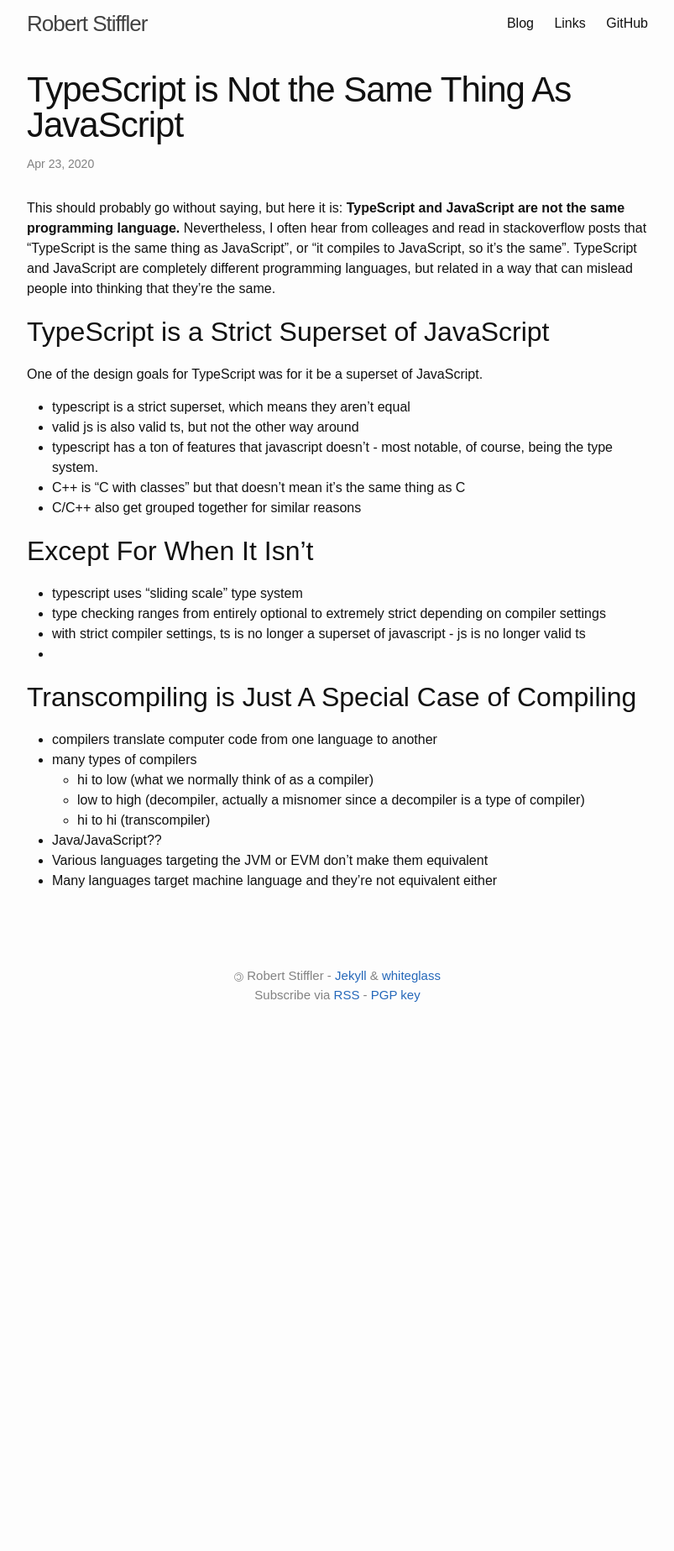
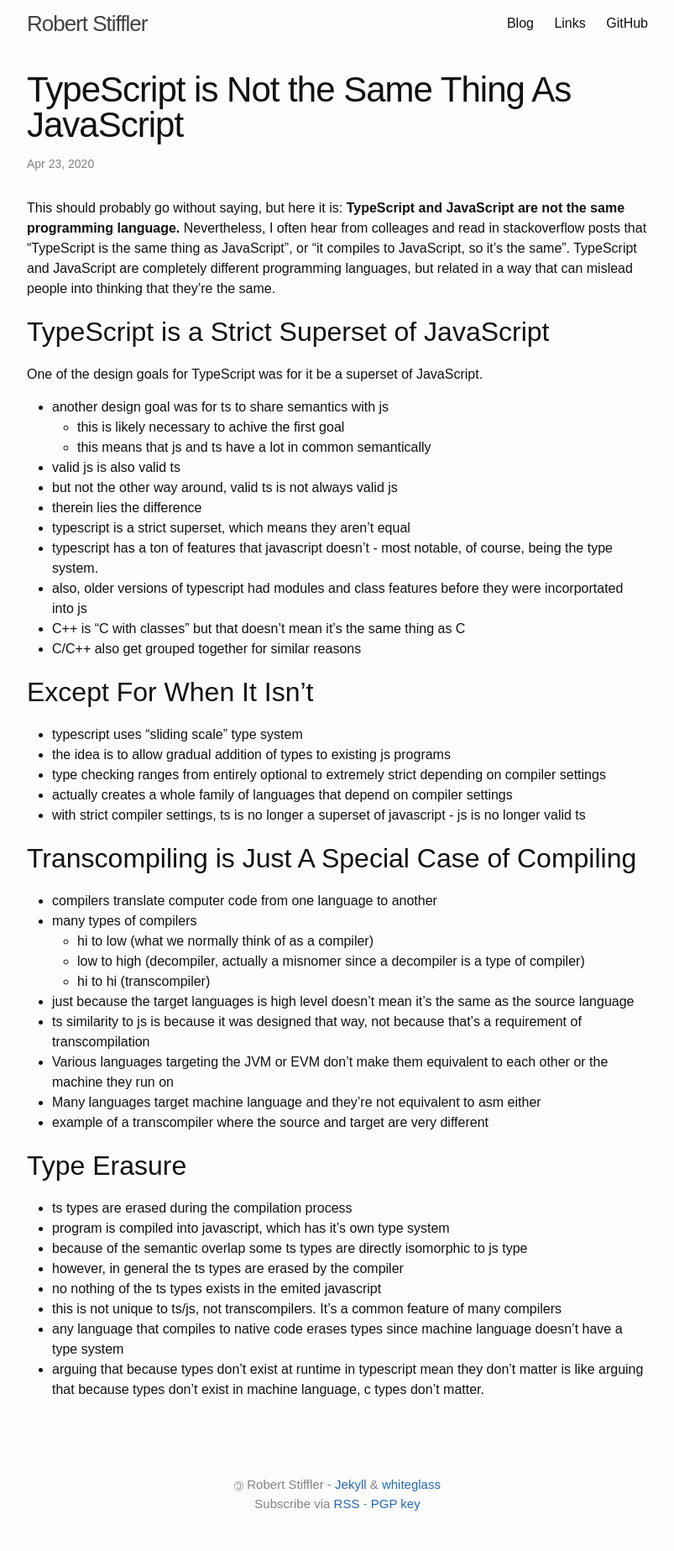
Before and after one commit to stifflerus/stifflerus, a Jekyll site: the page built from _posts/2020-04-23-typescript-is-not-the-same-thing-as-javascript.md, in a window 1280 px wide. Shown: the whole page at 84% size, without its empty margins (238-1041 px from the left). Built offline with Jekyll 4.4.1, drawn with Linux system fonts in a browser that asks for light colours; before the commit the page ends 1241 px from its top, so only the background shows below that.

Commit message:
added notes

```diff
--- a/_posts/2020-04-23-typescript-is-not-the-same-thing-as-javascript.md
+++ b/_posts/2020-04-23-typescript-is-not-the-same-thing-as-javascript.md
@@ -13,21 +13,27 @@ thinking that they're the same.
 ## TypeScript is a Strict Superset of JavaScript
 One of the design goals for TypeScript was for it be a superset of JavaScript.
 
+- another design goal was for ts to share semantics with js
+  - this is likely necessary to achive the first goal
+  - this means that js and ts have a lot in common semantically
+- valid js is also valid ts
+- but not the other way around, valid ts is not always valid js
+- therein lies the difference
 - typescript is a strict superset, which means they aren't equal
-- valid js is also valid ts, but not the other way around
 - typescript has a ton of features that javascript doesn't - most notable,
   of course, being the type system.
+- also, older versions of typescript had modules and class features before they were incorportated into js
 - C++ is "C with classes" but that doesn't mean it's the same thing as C
 - C/C++ also get grouped together for similar reasons
 
 ## Except For When It Isn't
 - typescript uses "sliding scale" type system
+- the idea is to allow gradual addition of types to existing js programs
 - type checking ranges from entirely optional to extremely strict depending on
   compiler settings
+- actually creates a whole family of languages that depend on compiler settings
 - with strict compiler settings, ts is no longer a superset of javascript - js
   is no longer valid ts
--
-
 
 ## Transcompiling is Just A Special Case of Compiling
 - compilers translate computer code from one language to another
@@ -35,9 +41,19 @@ One of the design goals for TypeScript was for it be a superset of JavaScript.
   - hi to low (what we normally think of as a compiler)
   - low to high (decompiler, actually a misnomer since a decompiler is a type of compiler)
   - hi to hi (transcompiler)
+- just because the target languages is high level doesn't mean it's the same as the source language
+- ts similarity to js is because it was designed that way, not because that's a requirement of transcompilation
+- Various languages targeting the JVM or EVM don't make them equivalent to each other or the machine they run on
+- Many languages target machine language and they're not equivalent to asm either
+- example of a transcompiler where the source and target are very different
 
-
-
-- Java/JavaScript??
-- Various languages targeting the JVM or EVM don't make them equivalent
-- Many languages target machine language and they're not equivalent either
+## Type Erasure
+- ts types are erased during the compilation process
+- program is compiled into javascript, which has it's own type system
+- because of the semantic overlap some ts types are directly isomorphic to js type
+- however, in general the ts types are erased by the compiler
+- no nothing of the ts types exists in the emited javascript
+- this is not unique to ts/js, not transcompilers. It's a common feature of many compilers
+- any language that compiles to native code erases types since machine language doesn't have a type system
+- arguing that because types don't exist at runtime in typescript mean they don't matter is like
+  arguing that because types don't exist in machine language, c types don't matter.
```
